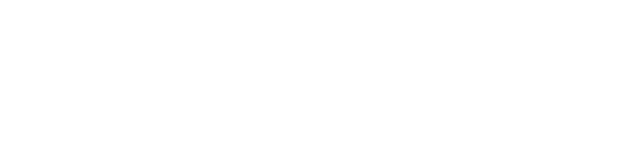
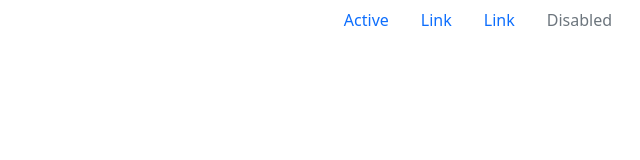
Before and after one commit to kerrington-curtis/333RCACS, a plain HTML site: page front-end/index.html in a window 1280 px wide. Shown: the whole page, without its empty margins (640-1280 px from the left). Drawn offline with nearby package versions, Linux system fonts and the light colour scheme.

Commit message:
index add bootstrap

```diff
--- a/front-end/index.html
+++ b/front-end/index.html
@@ -4,13 +4,31 @@
         <meta charset="UTF-8">
         <meta name="viewport" content="width=device-width, initial-scale=1.0">
 
-        <title>Document</title>
+        <title>Home</title>
 
         <!-- OWN CSS FILES-->
         <link rel="stylesheet" href="styles.css"  type="text/css" />
+        <link href="https://cdn.jsdelivr.net/npm/bootstrap@5.2.0-beta1/dist/css/bootstrap.min.css" rel="stylesheet" integrity="sha384-0evHe/X+R7YkIZDRvuzKMRqM+OrBnVFBL6DOitfPri4tjfHxaWutUpFmBp4vmVor" crossorigin="anonymous">
         <!-- END OWN CSS FILES-->
     </head>
-  <body>
+    <body>
+        <div id="menu" class="container-fluid">
+            <ul class="nav justify-content-end">
+                <li class="nav-item">
+                  <a class="nav-link active" aria-current="page" href="#">Active</a>
+                </li>
+                <li class="nav-item">
+                  <a class="nav-link" href="#">Link</a>
+                </li>
+                <li class="nav-item">
+                  <a class="nav-link" href="#">Link</a>
+                </li>
+                <li class="nav-item">
+                  <a class="nav-link disabled">Disabled</a>
+                </li>
+              </ul>
+        </div>
 
-  </body>
+    <script src="https://cdn.jsdelivr.net/npm/bootstrap@5.2.0-beta1/dist/js/bootstrap.bundle.min.js" integrity="sha384-pprn3073KE6tl6bjs2QrFaJGz5/SUsLqktiwsUTF55Jfv3qYSDhgCecCxMW52nD2" crossorigin="anonymous"></script>
+    </body>
 </html>
--- a/front-end/styles.css
+++ b/front-end/styles.css
@@ -0,0 +1,22 @@
+#menu {
+    height: 100px;
+}
+
+@media (min-width: 576px) {
+
+}
+
+
+@media (min-width: 768px) {
+
+}
+
+
+@media (min-width: 992px) {
+
+}
+
+
+@media (min-width: 1200px) {
+
+}
```
